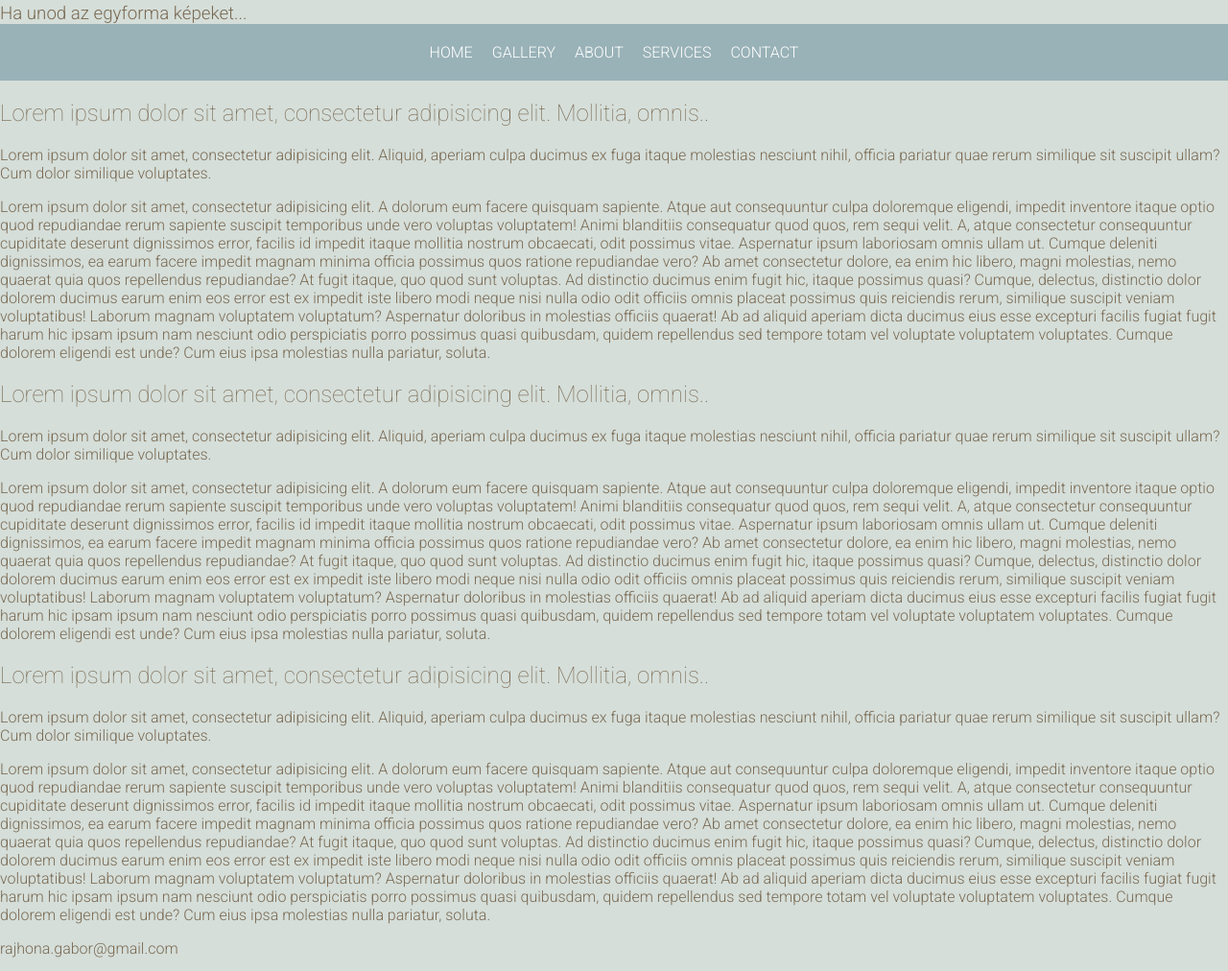
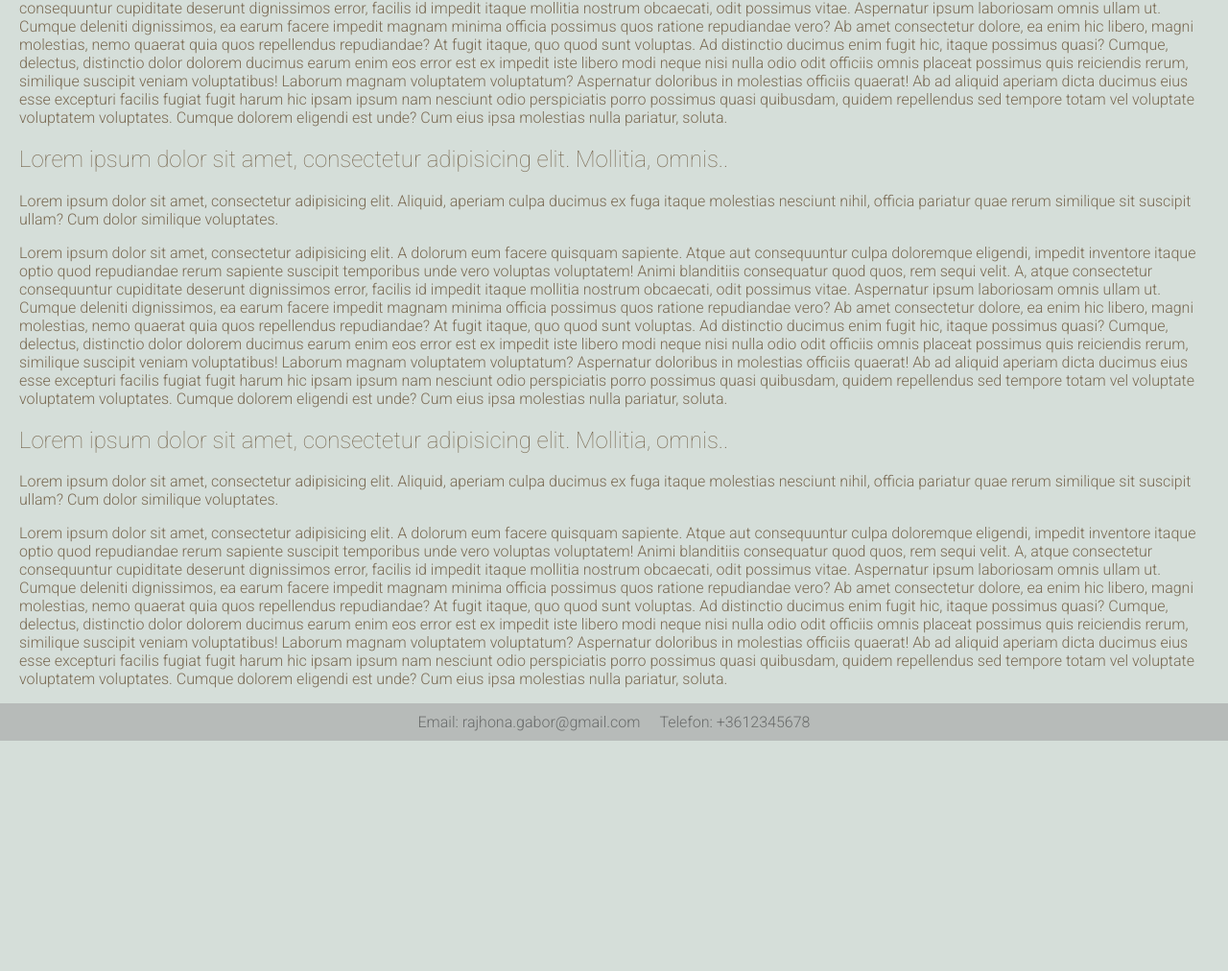
Before and after one commit to ragnabt/StylusPhotography, a Django app: page /about/ in a window 1280 px wide. Shown: the part 360-1372 px from the top of the page at 96% size. After the commit the page ends 1132 px from the top, so only its background shows below. Run offline with Django 3.2, Linux system fonts and the light colour scheme; data comes from the database, SQL or seed files in the repository; both versions use the stored data as it was after the commit; some libraries are stand-ins or nearby versions.

Commit message:
header and footer layout

```diff
--- a/static/main.css
+++ b/static/main.css
@@ -35,3 +35,29 @@
 a:hover {
     color: white;
 }
+
+.site-logo{
+    color: #f94085;
+    font-size: 120px;
+    margin: 10px;
+}
+
+.site_header_layout{
+    display: flex;
+    align-items: center;
+}
+.site_footer_layout{
+    display: flex;
+    justify-content: center;
+    background-color: #b7bbb9;
+    color: #6a6c6b;
+}
+.site_footer_layout p{
+    margin: 10px;
+}
+.content_container{
+    margin-right: 20px;
+    margin-left: 20px;
+    margin-bottom: 10px;
+    margin-top: 10px;
+}
--- a/templates/_base.html
+++ b/templates/_base.html
@@ -5,26 +5,40 @@
 <head>
     <meta charset="UTF-8">
     <title>Stylus Photography | {% block title %}{% endblock title %}</title>
+    <script src="https://kit.fontawesome.com/74f7ef6948.js" crossorigin="anonymous"></script>
+
 
     <link href="https://fonts.googleapis.com/css2?family=Roboto:wght@100;300;500;700&display=swap" rel="stylesheet">
     <link rel="stylesheet" href="{% static 'main.css' %}">
 {#    <link rel="stylesheet" href="{% static 'navbar.css' %}">#}
 </head>
 <body>
-    <h1 style="margin-bottom: 0">{{ site_name }}</h1>
-    <img src="/media/{{ logo }}" alt="logo">
-    <h3>{{ site_subtitle }}</h3>
+
+    <div class="site_header_layout">
+        <i class="fas fa-camera site-logo"></i>
+        <div>
+            <h1 style="margin: 0">{{ site_name }}</h1>
+    {#      <img src="/media/{{ logo }}" alt="logo">#}
+            <h3>{{ site_subtitle }}</h3>
+        </div>
+
+    </div>
+
+
+
 
     {% include '_navbar.html' %}
 
+<div class="content_container">
     {% block content %}
 
     {% endblock content %}
+</div>
 
-    <div>
+    <div class="site_footer_layout">
 
-        <p>{{ email }}</p>
-        <p>{{ phone }}</p>
+        <p>Email: {{ email }}</p>
+        <p>Telefon: {{ phone }}</p>
 
     </div>
 
```
Also changed, not shown: db.sqlite3.
